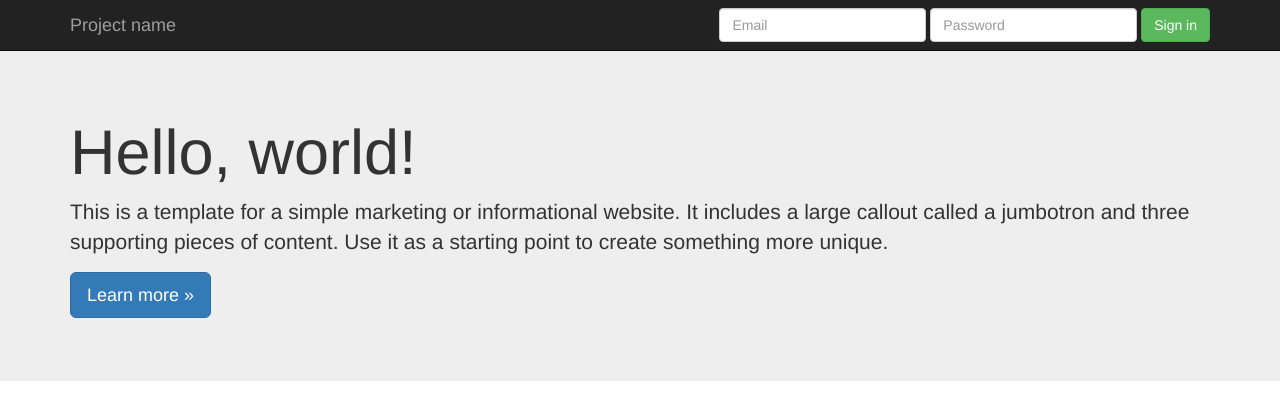
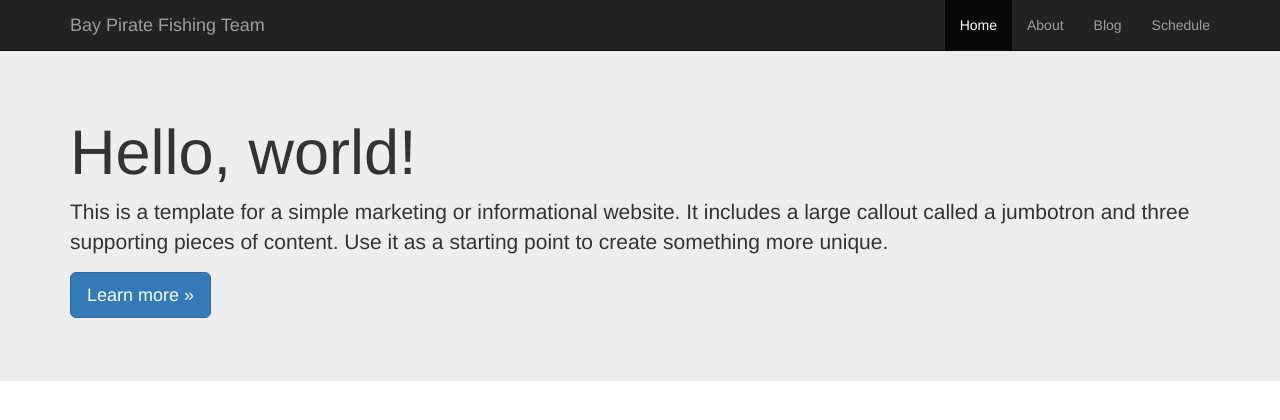
Before and after one commit to donnywdavis/bay_pirate_fishing, a Django app: page / in a window 1280 px wide. Shown: the top 420 px of the page. Run offline with Django 3.2, Linux system fonts and the light colour scheme; some libraries are stand-ins or nearby versions.

Commit message:
Add about page

```diff
--- a/bay_pirate_fishing/urls.py
+++ b/bay_pirate_fishing/urls.py
@@ -18,5 +18,6 @@ from django.contrib import admin
 
 urlpatterns = [
     url(r'^admin/', include(admin.site.urls)),
+    url(r'^about/', 'bay_pirate_fishing.views.about', name='about'),
     url(r'^$', 'bay_pirate_fishing.views.home', name='home'),
 ]
--- a/bay_pirate_fishing/views.py
+++ b/bay_pirate_fishing/views.py
@@ -10,3 +10,14 @@ def home(request):
     """
 
     return render(request, 'index.html', {})
+
+
+def about(request):
+    """
+    This is the route for the about page.
+
+    :param request: Data passed in from the browser
+    :return: Render the template to the browser.
+    """
+
+    return render(request, 'about.html', {})
--- /dev/null
+++ b/templates/about.html
@@ -0,0 +1 @@
+{% extends 'base.html' %}
--- a/templates/base.html
+++ b/templates/base.html
@@ -18,19 +18,10 @@
 
     {% block page_styles %}
     {% endblock %}
-
-    <!-- Just for debugging purposes. Don't actually copy these 2 lines! -->
-    <!--[if lt IE 9]><script src="{% static 'js/ie8-responsive-file-warning.js' %}"></script><![endif]-->
-    <script src="{% static 'js/ie-emulation-modes-warning.js' %}"></script>
-
-    <!-- HTML5 shim and Respond.js for IE8 support of HTML5 elements and media queries -->
-    <!--[if lt IE 9]>
-    <script src="https://oss.maxcdn.com/html5shiv/3.7.2/html5shiv.min.js"></script>
-    <script src="https://oss.maxcdn.com/respond/1.4.2/respond.min.js"></script>
-    <![endif]-->
 </head>
 
 <body>
+    <header>
         <nav class="navbar navbar-inverse navbar-fixed-top">
             <div class="container">
                 <div class="navbar-header">
@@ -40,21 +31,19 @@
                         <span class="icon-bar"></span>
                         <span class="icon-bar"></span>
                     </button>
-                <a class="navbar-brand" href="#">Project name</a>
+                    <a class="navbar-brand" href="{% url 'home' %}">Bay Pirate Fishing Team</a>
                 </div>
                 <div id="navbar" class="navbar-collapse collapse">
-                <form class="navbar-form navbar-right">
-                    <div class="form-group">
-                        <input type="text" placeholder="Email" class="form-control">
-                    </div>
-                    <div class="form-group">
-                        <input type="password" placeholder="Password" class="form-control">
-                    </div>
-                    <button type="submit" class="btn btn-success">Sign in</button>
-                </form>
+                    <ul class="nav navbar-nav navbar-right">
+                        <li class="active"><a href="{% url 'home' %}">Home</a></li>
+                        <li><a href="{% url 'about' %}">About</a></li>
+                        <li><a href="{% url 'home' %}">Blog</a></li>
+                        <li><a href="{% url 'home' %}">Schedule</a></li>
+                    </ul>
                 </div><!--/.navbar-collapse -->
             </div>
         </nav>
+    </header>
 
     {% block content %}
     {% endblock %}
@@ -73,6 +62,14 @@
     <!-- IE10 viewport hack for Surface/desktop Windows 8 bug -->
     <script src="{% static 'js/ie10-viewport-bug-workaround.js' %}"></script>
 
+    <script src="{% static 'js/ie-emulation-modes-warning.js' %}"></script>
+
+    <!-- HTML5 shim and Respond.js for IE8 support of HTML5 elements and media queries -->
+    <!--[if lt IE 9]>
+    <script src="https://oss.maxcdn.com/html5shiv/3.7.2/html5shiv.min.js"></script>
+    <script src="https://oss.maxcdn.com/respond/1.4.2/respond.min.js"></script>
+    <![endif]-->
+
     {% block page_scripts %}
     {% endblock %}
 </body>
```
Lines whose indentation alone changed are shown as unchanged.
